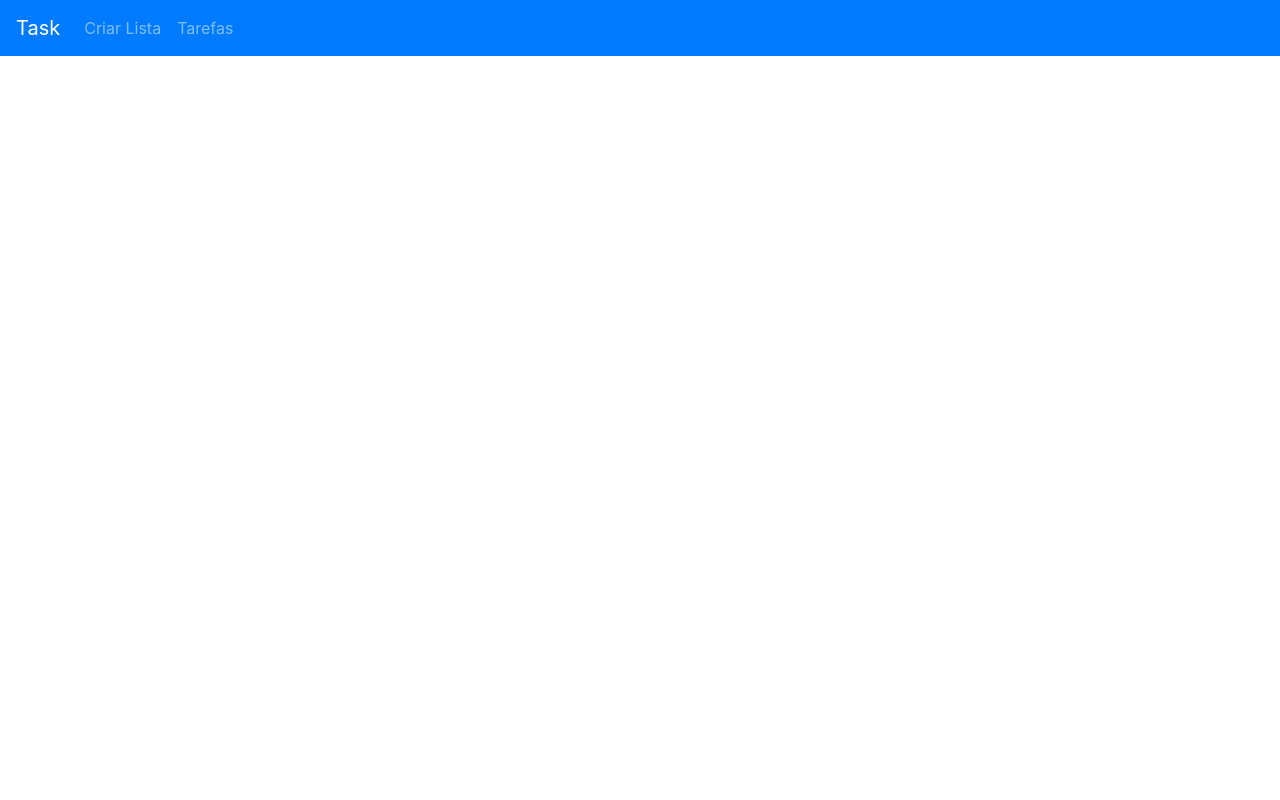
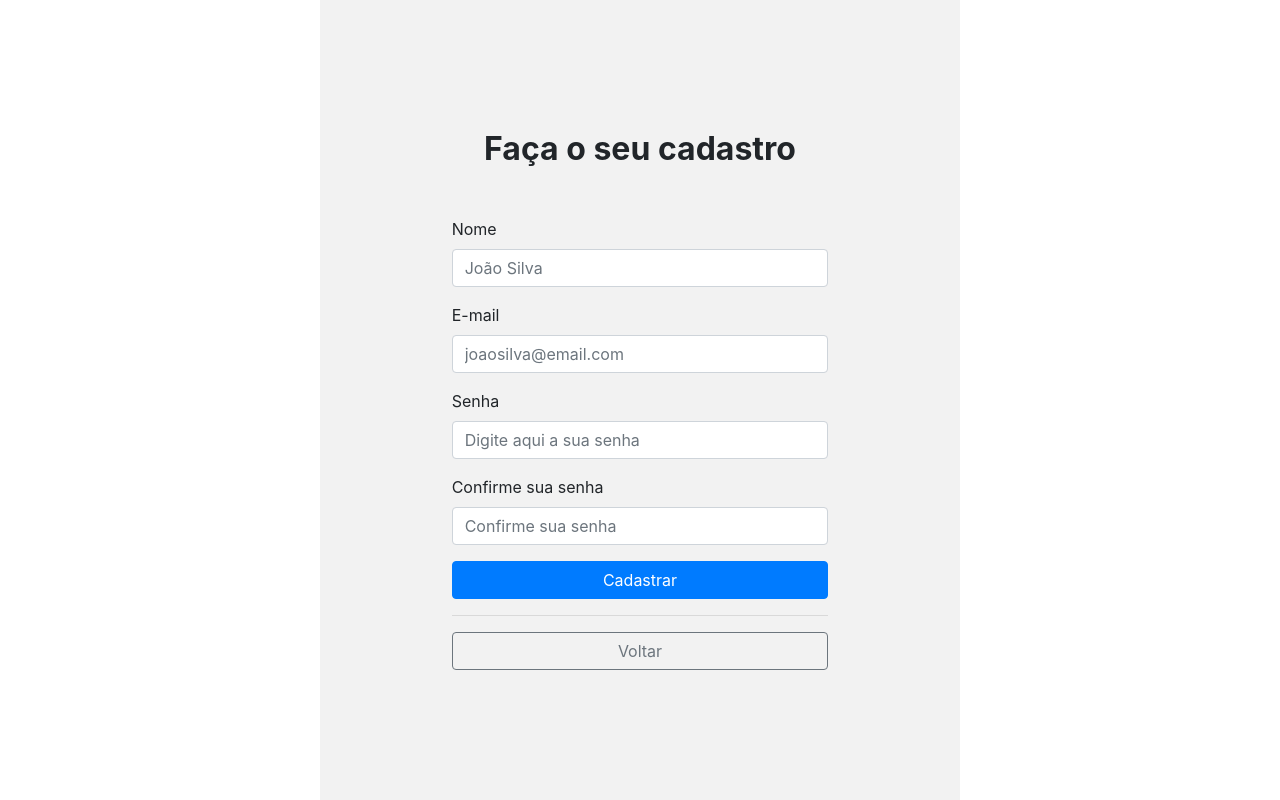
Before and after one commit to gleidsonsousadev/ToDo, a Vue app: page /register in a window 1280 px wide. Built offline with nearby package versions, Linux system fonts and the light colour scheme.

Commit message:
finalizando login

```diff
--- /dev/null
+++ b/db.json
@@ -0,0 +1,12 @@
+{
+  "tasks": [],
+  "users": [
+    {
+      "name": "Gleidson",
+      "email": "gleidson@teste.com.br",
+      "password": "123456",
+      "confirmPassword": "123456",
+      "id": 1
+    }
+  ]
+}
--- a/src/App.vue
+++ b/src/App.vue
@@ -1,7 +1,29 @@
+<script>
+export default {
+	computed: {
+		notIsLoginPage() {
+			return this.$route.name !== 'login' && this.$route.name !== 'register';
+		},
+	},
+
+	methods: {
+		logout() {
+			localStorage.removeItem('authUser');
+			this.$router.push({ name: 'login' });
+		},
+	},
+};
+</script>
+
 <template>
 	<div id="app">
 		<div>
-			<b-navbar toggleable="lg" type="dark" variant="primary">
+			<b-navbar
+				toggleable="lg"
+				type="dark"
+				variant="primary"
+				v-if="notIsLoginPage"
+			>
 				<b-navbar-brand to="/">Task</b-navbar-brand>
 
 				<b-navbar-toggle target="nav-collapse"></b-navbar-toggle>
@@ -12,8 +34,31 @@
 						<b-nav-item to="/list">Tarefas</b-nav-item>
 					</b-navbar-nav>
 				</b-collapse>
+
+				<b-navbar-nav right>
+					<b-nav-item @click="logout()" v-b-tooltip.hover title="Sair">
+						sair
+					</b-nav-item>
+				</b-navbar-nav>
 			</b-navbar>
 		</div>
-		<router-view />
+
+		<transition name="fade" mode="out-in">
+			<router-view />
+		</transition>
 	</div>
 </template>
+
+<style>
+.fade-enter-active,
+.fade-leave-active {
+	transition-duration: 0.2s;
+	transition-property: opacity;
+	transition-timing-function: ease;
+}
+
+.fade-enter,
+.fade-leave {
+	opacity: 0;
+}
+</style>
--- /dev/null
+++ b/src/models/Model.js
@@ -0,0 +1,12 @@
+import { Model as BaseModel } from "vue-api-query";
+
+export default class Model extends BaseModel {
+  baseURL() {
+    // return "http://localhost:3000";
+    return "https://p1k75s.sse.codesandbox.io";
+  }
+
+  request(config) {
+    return this.$http.request(config);
+  }
+}
--- /dev/null
+++ b/src/models/UsersModel.js
@@ -0,0 +1,7 @@
+import Model from "./Model";
+
+export default class Users extends Model {
+    resource() {
+        return "users";
+    }
+}
--- a/src/views/Form.vue
+++ b/src/views/Form.vue
@@ -1,4 +1,6 @@
 <script>
+import { required, minLength } from 'vuelidate/lib/validators';
+
 import ToastMixin from '@/mixins/toastMixin.js';
 
 export default {
@@ -25,6 +27,15 @@ export default {
 		}
 	},
 
+	validations: {
+		form: {
+			subject: {
+				required,
+				minLength: minLength(3),
+			},
+		},
+	},
+
 	methods: {
 		saveTask() {
 			let index = this.$route.params.index;
@@ -33,12 +44,27 @@ export default {
 			if (index !== undefined) {
 				tasks[index] = this.form;
 			} else {
-				tasks.push(this.form);
+				if ( this.form.subject.length < 1 ) {
+					this.showToast( 'danger', 'Erro!', 'Digite uma Tarefa!' );
+					return
+				}
+				const userId = JSON.parse( localStorage.getItem( "authUser" ) ).id
+				tasks.push({...this.form, userId});
 				index = tasks.length - 1;
 			}
 			localStorage.setItem('tasks', JSON.stringify(tasks));
 			this.showToast('success', 'Parabéns!', 'Operação realizada com sucesso!');
 			this.$router.push({ name: 'list', params: { index } });
+		},
+	},
+
+	computed: {
+		getValidation() {
+			if (this.$v.form.subject.$dirty === false) {
+				return null;
+			}
+
+			return !this.$v.form.subject.$error;
 		},
 	},
 };
@@ -51,12 +77,13 @@ export default {
 			<b-form-group label="Tarefa" label-for="subject">
 				<b-form-input
 					id="subject"
-					v-model="form.subject"
+					v-model.trim="$v.form.subject.$model"
 					type="text"
 					placeholder="Digite a Tarefa"
 					required
 					autocomplete="off"
-					value=""
+					:state="getValidation"
+					aria-describedby="subject-feedback"
 				>
 				</b-form-input>
 			</b-form-group>
@@ -65,15 +92,14 @@ export default {
 					id="description"
 					v-model="form.description"
 					type="text"
-					placeholder="Descrição da tarefa aqui!"
+					placeholder="Digite a descrição"
 					required
 					autocomplete="off"
-					value=""
 				>
 				</b-form-textarea>
 			</b-form-group>
 			<b-button
-				type="submit"
+				type="button"
 				variant="outline-primary"
 				@click="saveTask"
 				class="mr-3"
--- a/src/views/List.vue
+++ b/src/views/List.vue
@@ -26,8 +26,12 @@ export default {
 	created() {
 		this.taskHighlight = this.$route.params.index;
 
+		const userId = JSON.parse(localStorage.getItem("authUser")).id
+
 		this.tasks = localStorage.getItem('tasks')
-			? JSON.parse(localStorage.getItem('tasks'))
+			? JSON.parse( localStorage.getItem( 'tasks' ) ).filter( ( item ) => {
+				return item.userId === userId
+			})
 			: [];
 	},
 	methods: {
--- a/src/views/Login.vue
+++ b/src/views/Login.vue
@@ -1,21 +1,101 @@
+<script>
+import { required, minLength, email } from 'vuelidate/lib/validators';
+import UsersModel from "@/models/UsersModel";
+import ToastMixin from "@/mixins/toastMixin.js";
+
+export default {
+
+	mixins: [ToastMixin],
+
+	data() {
+		return {
+			form: {
+				email: '',
+				password: '',
+			},
+		};
+	},
+
+	validations: {
+		form: {
+			email: {
+				required,
+				email,
+			},
+
+			password: {
+				required,
+				minLength: minLength(6),
+			},
+		},
+	},
+
+	methods: {
+		async login() {
+			this.$v.$touch();
+			if (this.$v.$error) return;
+
+			let user = await UsersModel.params({ email: this.form.email }).get();
+
+			if (!user || !user[0] || !user[0].email) {
+				this.showToast('danger', 'Erro!', 'Usuário e/ou senha incorretos!');
+				this.clearForm();
+				return;
+			}
+
+			user = user[0];
+			if (user.password !== this.form.password) {
+				this.showToast('danger', 'Erro!', 'Usuário e/ou senha incorretos');
+				this.clearForm();
+				return;
+			}
+
+			localStorage.setItem('authUser', JSON.stringify(user));
+			this.$router.push({ name: 'list' });
+		},
+
+		clearForm() {
+			this.form = {
+				email: '',
+				password: '',
+			};
+		},
+
+		getValidation(field) {
+			if (this.$v.form.$dirty === false) {
+				return null;
+			}
+
+			return !this.$v.form[field].$error;
+		},
+
+		goToRegister() {
+			this.$router.push({ name: 'register' });
+		},
+	},
+};
+</script>
 
 <template>
-	<b-row class="vh-100 vw-100 row-login">
+	<b-row class="vh-100 vw-100 m-0">
+		<b-col md="3" sm="1"></b-col>
 		<b-col
-			sm="12"
+			md="6" sm="10"
 			class="d-flex justify-content-center align-items-center left-login"
 		>
 			<div class="col-8">
-				<h2 class="text-center mb-5 title-login">Faça o Login</h2>
+				<h2 class="text-center mb-5 title-login">Faça o login</h2>
+
 				<b-form>
 					<b-form-group label="E-mail" label-for="email">
 						<b-form-input
 							id="email"
 							type="email"
-							placeholder="nome@email.com.br"
+							placeholder="nome@email.com"
 							autocomplete="off"
-						>
-						</b-form-input>
+							v-model.trim="$v.form.email.$model"
+							:state="getValidation('email')"
+						></b-form-input>
 					</b-form-group>
 
 					<b-form-group label-for="password">
@@ -23,37 +103,43 @@
 							Senha
 							<small><a href="#">Esqueceu sua senha?</a></small>
 						</label>
+
 						<b-form-input
 							id="password"
 							type="password"
 							placeholder="Digite sua senha"
-						>
-						</b-form-input>
+							v-model.trim="$v.form.password.$model"
+							:state="getValidation('password')"
+						></b-form-input>
 					</b-form-group>
 
-					<b-button type="button" variant="primary">
-						<b-icon icon="box-arrow-in-right"></b-icon>
-						Entrar
+					<b-button type="button" variant="primary" block @click="login">
+						<b-icon icon="box-arrow-in-right"></b-icon> Entrar
 					</b-button>
+
+					<hr />
 
 					<b-button
 						type="button"
 						variant="outline-secondary"
 						block
+						@click="goToRegister"
 					>
-						<b-icon icon="person-plus-fill"></b-icon>
-						Não tenho conta
+						<b-icon icon="person-plus-fill"></b-icon> Não tenho conta
 					</b-button>
 				</b-form>
 			</div>
 		</b-col>
-		<b-col sm="7"></b-col>
+		<b-col md="3" sm="1"></b-col>
 	</b-row>
 </template>
 
 <style>
-.row-login {
+* {
 	margin: 0;
+	padding: 0;
+	box-sizing: border-box;
+	text-decoration: none;
 }
 
 .left-login {
@@ -63,4 +149,9 @@
 .title-login {
 	font-weight: bold;
 }
+
+.img-login {
+	width: 600px;
+	height: 600px;
+}
 </style>
--- /dev/null
+++ b/src/views/Register.vue
@@ -0,0 +1,169 @@
+<script>
+import { required, minLength, email, sameAs } from "vuelidate/lib/validators";
+import UsersModel from "@/models/UsersModel";
+import ToastMixin from "@/mixins/toastMixin.js";
+
+export default {
+  mixins: [ToastMixin],
+
+  data() {
+    return {
+      form: {
+        name: "",
+        email: "",
+        password: "",
+        confirmPassword: "",
+      },
+    };
+  },
+
+  validations: {
+    form: {
+      name: {
+        required,
+        minLength: minLength(3),
+      },
+
+      email: {
+        required,
+        email,
+      },
+
+      password: {
+        required,
+        minLength: minLength(6),
+      },
+
+      confirmPassword: {
+        required,
+        sameAsPassword: sameAs('password')
+      }
+    },
+  },
+
+  methods: {
+    register() {
+      this.$v.$touch();
+      if (this.$v.$error) return;
+
+      const user = new UsersModel(this.form);
+      user.save();
+
+      this.showToast("success", "Parabéns!", "Usuário criado com sucesso!");
+      this.goToLogin();
+    },
+
+    getValidation(field) {
+      if (this.$v.form.$dirty === false) {
+        return null;
+      }
+
+      return !this.$v.form[field].$error;
+    },
+
+    goToLogin() {
+      this.$router.push({ name: "login" });
+    },
+  },
+};
+</script>
+
+<template>
+    <b-row class="vh-100 vw-100 row-login">
+      <b-col md="3" sm="1"></b-col>
+      <b-col
+        md="6" sm="10"
+        class="d-flex justify-content-center align-items-center right-register"
+      >
+        <div class="col-8">
+          <h2 class="text-center mb-5 title-login">Faça o seu cadastro</h2>
+          <b-form>
+            <b-form-group label="Nome" label-for="name">
+              <b-form-input
+                id="name"
+                type="text"
+                placeholder="João Silva"
+                autocomplete="off"
+                v-model.trim="$v.form.name.$model"
+                :state="getValidation('name')"
+              ></b-form-input>
+            </b-form-group>
+
+            <b-form-group label="E-mail" label-for="email">
+              <b-form-input
+                id="email"
+                type="email"
+                placeholder="joaosilva@email.com"
+                autocomplete="off"
+                v-model.trim="$v.form.email.$model"
+                :state="getValidation('email')"
+              ></b-form-input>
+            </b-form-group>
+
+            <b-form-group label="Senha" label-for="password">
+              <b-form-input
+                id="password"
+                type="password"
+                placeholder="Digite aqui a sua senha"
+                v-model.trim="$v.form.password.$model"
+                :state="getValidation('password')"
+              ></b-form-input>
+            </b-form-group>
+
+            <b-form-group label="Confirme sua senha" label-for="confirmPassword">
+              <b-form-input
+                id="confirmPassword"
+                type="password"
+                placeholder="Confirme sua senha"
+                v-model.trim="$v.form.confirmPassword.$model"
+                :state="getValidation('confirmPassword')"
+              ></b-form-input>
+            </b-form-group>
+
+            <b-button type="button" variant="primary" block @click="register"
+              >Cadastrar</b-button
+            >
+
+            <hr />
+
+            <b-button
+              type="button"
+              variant="outline-secondary"
+              block
+              @click="goToLogin"
+              >Voltar</b-button
+            >
+          </b-form>
+        </div>
+      </b-col>
+      <b-col md="3" sm="1"></b-col>
+    </b-row>
+  </template>
+
+<style>
+*,
+*:after,
+*:before {
+  margin: 0;
+  padding: 0;
+  box-sizing: border-box;
+  text-decoration: none;
+}
+
+.row-login {
+  margin-left: 0 !important;
+}
+
+.img-register {
+  width: 600px;
+  height: 600px;
+}
+
+.right-register {
+  background-color: #f2f2f2;
+}
+
+.title-login {
+  font-weight: bold;
+}
+</style>
```
Also changed, not shown: package.json (+8 -4 lines), src/main.js (+19 -12 lines), src/models/TasksModel.js (added, +7 -0 lines), src/router/index.js (+26 -3 lines), 1 other file (tests, documents, lock files or other folders).
